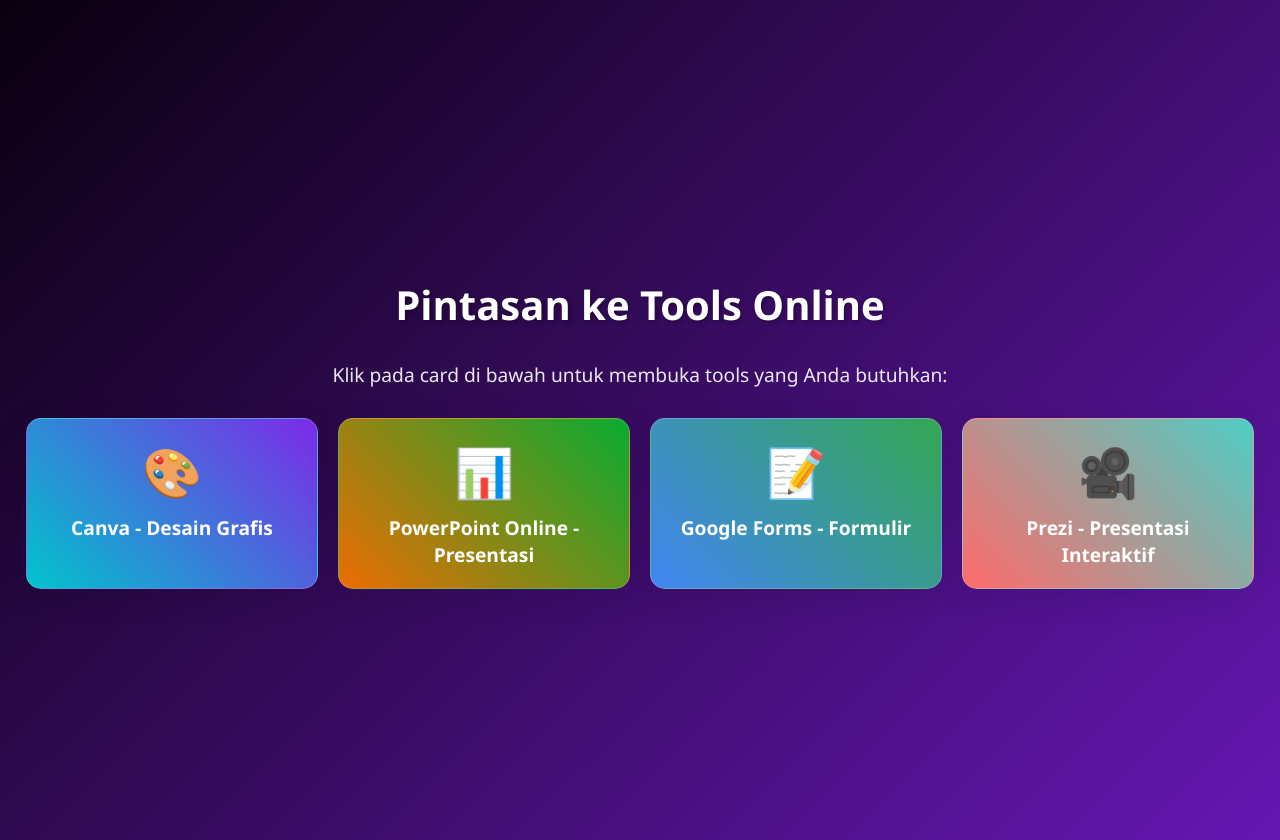
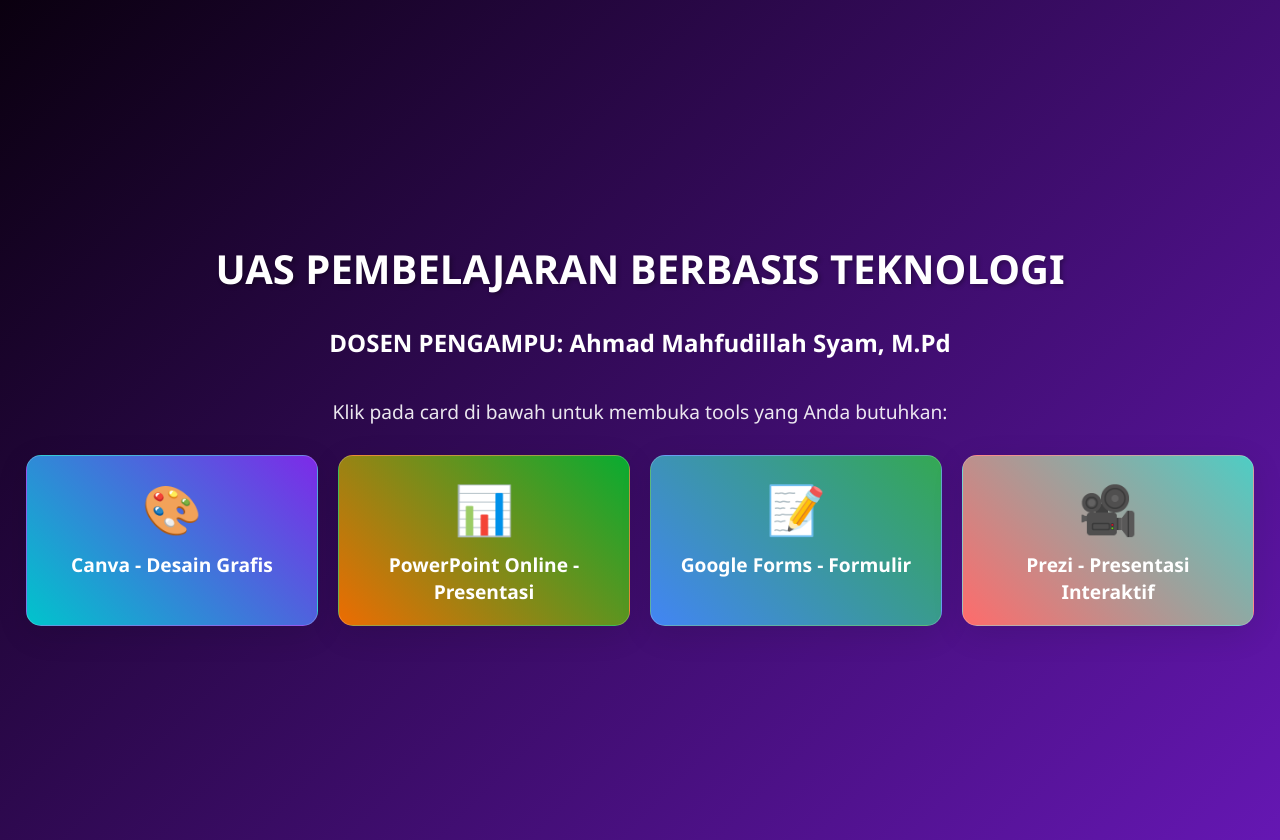
Before and after one commit to madfa861/web-mufid, a plain HTML site: page index.html in a window 1280 px wide. Drawn offline with Linux system fonts and the light colour scheme.

Commit message:
Update index.html

```diff
--- a/index.html
+++ b/index.html
@@ -7,7 +7,8 @@
     <link rel="stylesheet" href="proyekmufid.css">
 </head>
 <body>
-    <h1>Pintasan ke Tools Online</h1>
+    <h1>UAS PEMBELAJARAN BERBASIS TEKNOLOGI</h1>
+    <h2>DOSEN PENGAMPU: Ahmad Mahfudillah Syam, M.Pd</h2>
     <p>Klik pada card di bawah untuk membuka tools yang Anda butuhkan:</p>
     <div class="tools">
         <div class="tool canva">
```
